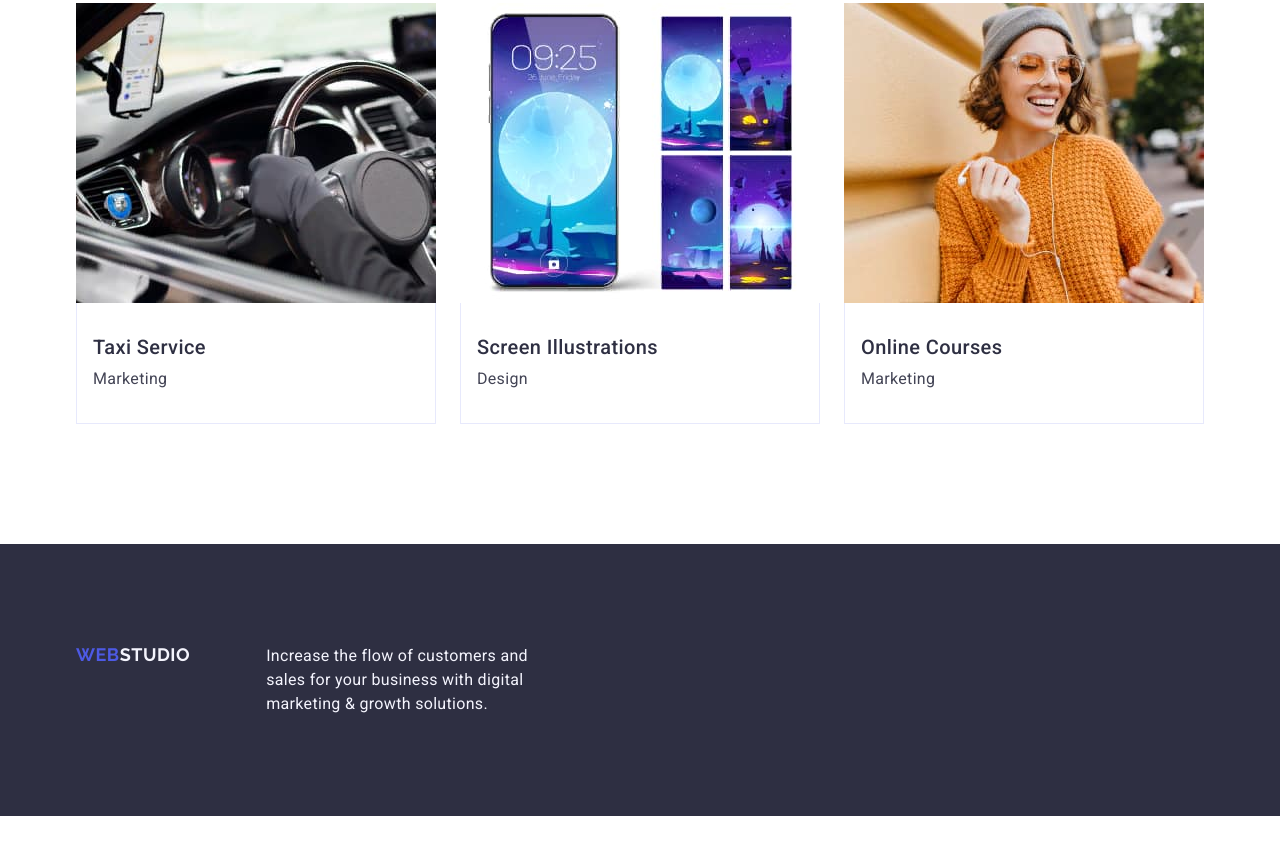
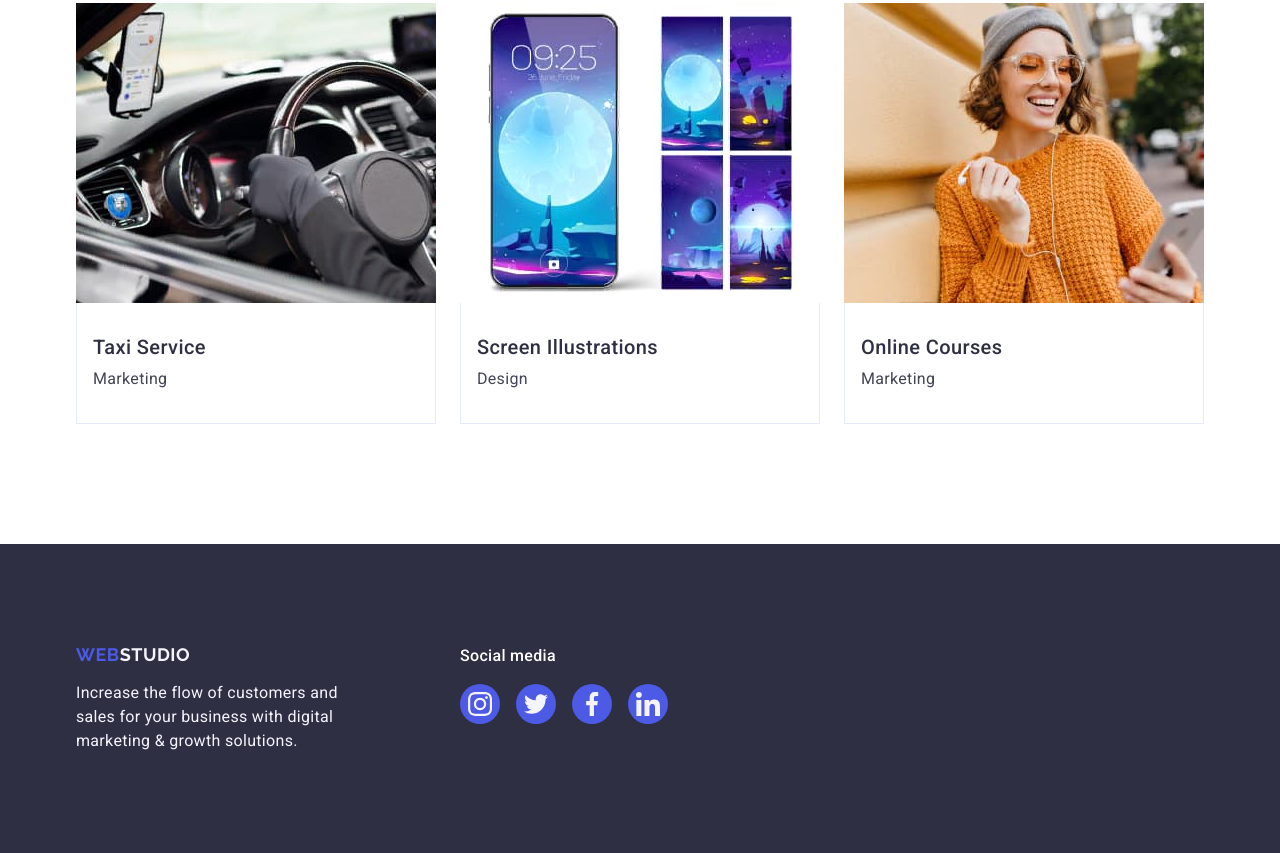
Before and after one commit to Maffanculo/goit-markup-hw-04, a plain HTML site: page index.html in a window 1280 px wide. Shown: the part 2591-3444 px from the top of the page. Before the commit the page ends 3407 px from the top, so only its background shows below. Drawn offline with nearby package versions, Linux system fonts and the light colour scheme.

Commit message:
footer-made

```diff
--- a/css/styles.css
+++ b/css/styles.css
@@ -388,11 +388,16 @@ ol {
 
 .footer-container {
   display: flex;
+  align-items: baseline;
 }
 
 .footer .header-footer-logo {
   display: inline-block;
   margin-bottom: 16px;
+}
+
+.footer-left-column {
+  margin-right: 120px;
 }
 
 .footer-part-logo {
@@ -403,3 +408,44 @@ ol {
   color: #f4f4fd;
   max-width: 264px;
 }
+
+.footer-right-column {
+}
+
+.footer-soc-title {
+  font-weight: 500;
+  font-size: 16px;
+  line-height: 1.5;
+  letter-spacing: 0.02em;
+  color: #ffffff;
+  margin-bottom: 16px;
+}
+
+.footer-soc-list {
+  display: flex;
+  gap: 16px;
+}
+
+.footer-soc-item {
+  width: 40px;
+  height: 40px;
+}
+
+.footer-sol-link {
+  width: 100%;
+  height: 100%;
+  background-color: #4d5ae5;
+  border-radius: 50%;
+  display: flex;
+  align-items: center;
+  justify-content: center;
+}
+
+.footer-sol-link:focus,
+.footer-sol-link:hover {
+  background-color: #31d0aa;
+}
+
+.footer-soc-icon {
+  fill: #f4f4fd;
+}
--- a/index.html
+++ b/index.html
@@ -282,6 +282,7 @@
     </main>
     <footer class="footer">
       <div class="container footer-container">
+        <div class="footer-left-column">
           <a class="header-footer-logo" href="./index.html">
             Web<span class="footer-part-logo">Studio</span>
           </a>
@@ -290,6 +291,36 @@
             digital marketing & growth solutions.
           </p>
         </div>
+        <div class="footer-right-column">
+          <p class="footer-soc-title">Social media</p>
+          <ul class="footer-soc-list">
+            <li class="footer-soc-item">
+              <a class="footer-sol-link" href=""
+                ><svg class="footer-soc-icon" width="24" height="24">
+                  <use href="./images/icons.svg#icon-instagram-2"></use></svg
+              ></a>
+            </li>
+            <li class="footer-soc-item">
+              <a class="footer-sol-link" href=""
+                ><svg class="footer-soc-icon" width="24" height="24">
+                  <use href="./images/icons.svg#icon-twitter-1"></use></svg
+              ></a>
+            </li>
+            <li class="footer-soc-item">
+              <a class="footer-sol-link" href=""
+                ><svg class="footer-soc-icon" width="24" height="24">
+                  <use href="./images/icons.svg#icon-facebook-1"></use></svg
+              ></a>
+            </li>
+            <li class="footer-soc-item">
+              <a class="footer-sol-link" href=""
+                ><svg class="footer-soc-icon" width="24" height="24">
+                  <use href="./images/icons.svg#icon-linkedin-1"></use></svg
+              ></a>
+            </li>
+          </ul>
+        </div>
+      </div>
     </footer>
   </body>
 </html>
```
Lines whose indentation alone changed are shown as unchanged.
